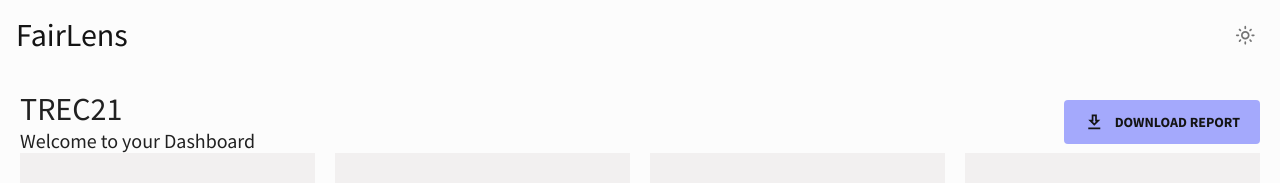
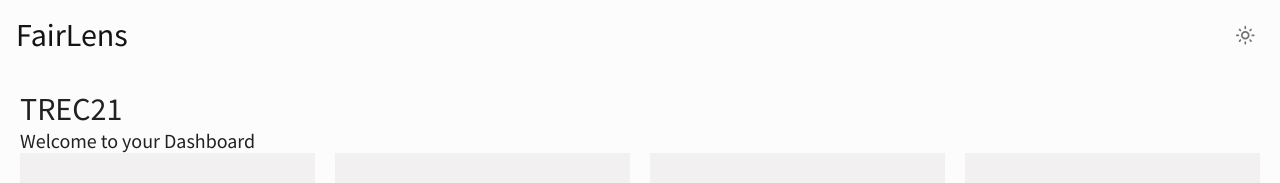
Before and after one commit to harshkheskani/fairness_analysis_tool, a React (Create React App) app in the folder frontend/: page /dashboard in a window 1280 px wide. Shown: the top 183 px of the page. Built offline with nearby package versions, Linux system fonts and the light colour scheme.

Commit message:
Theme Updated

```diff
--- a/frontend/src/components/BarChart.jsx
+++ b/frontend/src/components/BarChart.jsx
@@ -246,7 +246,7 @@ const BarChart = ({ continentCount, locations, searchResults }) => {
           margin={{ top: 50, right: 50, bottom: 50, left: 100 }}
           padding={0.3}
           colors={colors.greenAccent[600]}
-          labelTextColor={{ from: "color", modifiers: [["darker", 1.6]] }}
+          labelTextColor={colors.primary[100]}
           animate={true}
           motionStiffness={90}
           motionDamping={15}
--- a/frontend/src/components/SearchAll.jsx
+++ b/frontend/src/components/SearchAll.jsx
@@ -16,7 +16,7 @@ import {
   Chip,
   CircularProgress,
   TextField,
-  Button
+  Button,
 } from "@mui/material";
 import axios from "axios";
 import BarChart from "./BarChart";
@@ -193,6 +193,7 @@ const SearchAll = () => {
                 justifyContent: "center",
                 alignItems: "center",
                 marginTop: "10px",
+                backgroundColor: "transparent",
               }}
             >
               <ToggleButtonGroup
@@ -202,18 +203,26 @@ const SearchAll = () => {
                 aria-label="text alignment"
               >
                 <ToggleButton value="map" aria-label="left aligned">
-                  <PublicIcon onClick={() => {toggleDisplayMode()}} />
+                  <PublicIcon
+                    onClick={() => {
+                      toggleDisplayMode();
+                    }}
+                  />
                 </ToggleButton>
                 <ToggleButton value="chart" aria-label="centered">
-                  <BarChartIcon onClick={ () => {toggleDisplayMode()}} />
+                  <BarChartIcon
+                    onClick={() => {
+                      toggleDisplayMode();
+                    }}
+                  />
                 </ToggleButton>
               </ToggleButtonGroup>
-
             </Box>
             <Box
               sx={{
                 marginTop: "-10px",
                 height: "1500px",
+                backgroundColor: "transparent"
               }}
             >
               {displayMode ? <WorldMap /> : <BarChart />}
--- a/frontend/src/components/TabBar.jsx
+++ b/frontend/src/components/TabBar.jsx
@@ -69,12 +69,12 @@ const TabBar = ({ tabHeadings, searchResults }) => {
 
 
   return (
-    <Box sx={{ width: "100%", height: "100%", bgcolor: "background.paper" }}>
+    <Box sx={{ width: "100%", height: "100%", backgroundColor: "transparent" }}>
       <Tabs
         value={value}
         onChange={handleChange}
         centered
-        sx={{ backgroundColor: colors.primary[500] }}
+        sx={{ backgroundColor: colors.primary[400] }}
       >
         {tabHeadings.map((heading, index) => (
           <Tab key={index} label={heading} sx={{ color: "white" }} />
@@ -86,13 +86,13 @@ const TabBar = ({ tabHeadings, searchResults }) => {
             key={index}
             style={{
               display: value === index ? "block" : "none",
-              bgcolor: "background.paper",
+              backgroundColor: "transparent"
             }}
           >
             {searchResults[heading] && (
-              <Box sx={{ height: "1500px", bgcolor: "background.paper" }}>
+              <Box sx={{ height: "1500px", backgroundColor: "transparent" }}>
                 <ResultsTable results={searchResults[heading]} sx = {{m:2}} />
-                <Box sx={{ display: 'flex', justifyContent: 'center', alignItems: 'center', marginTop: "10px"}}>
+                <Box sx={{ display: 'flex', justifyContent: 'center', alignItems: 'center', marginTop: "10px", backgroundColor: "transparent"}}>
                 <ToggleButtonGroup
                   value={displayMode}
                   exclusive
@@ -107,7 +107,7 @@ const TabBar = ({ tabHeadings, searchResults }) => {
                   </ToggleButton>
                 </ToggleButtonGroup>
                 </Box>
-                <Box>
+                <Box sx = {{ backgroundColor: "transparent" }}>
                 {displayMode ? (
                   <WorldMap
                     continentCount={continentCount[heading]}
--- a/frontend/src/scenes/dashboard/index.jsx
+++ b/frontend/src/scenes/dashboard/index.jsx
@@ -1,7 +1,7 @@
 import React from "react";
 import { Box, Button, IconButton, Typography, useTheme } from "@mui/material";
 import { tokens } from "../../theme";
-import DownloadOutlinedIcon from "@mui/icons-material/DownloadOutlined";
+
 import ArticleIcon from "@mui/icons-material/Article";
 import PublicIcon from "@mui/icons-material/Public";
 
@@ -25,20 +25,7 @@ const Dashboard = () => {
           <Typography variant="h4">Welcome to your Dashboard</Typography>
         </Box>
         <Box gridColumn="span 8" backgroundColor={colors.primary[400]}></Box>
-        <Box>
-          <Button
-            sx={{
-              backgroundColor: colors.blueAccent[700],
-              color: colors.grey[100],
-              fontSize: "14px",
-              fontWeight: "bold",
-              padding: "10px 20px",
-            }}
-          >
-            <DownloadOutlinedIcon sx={{ mr: "10px" }} />
-            Download Report
-          </Button>
-        </Box>
+
       </Box>
 
       {/* GRID & CHARTS */}
```
